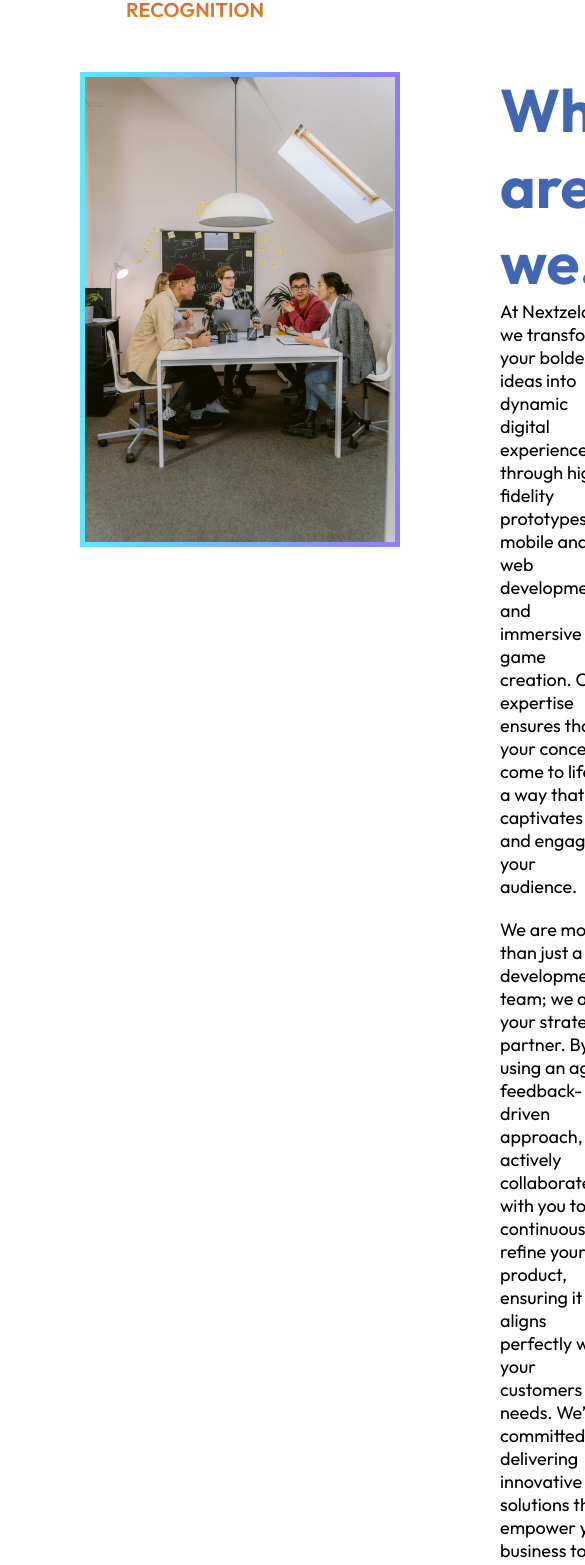
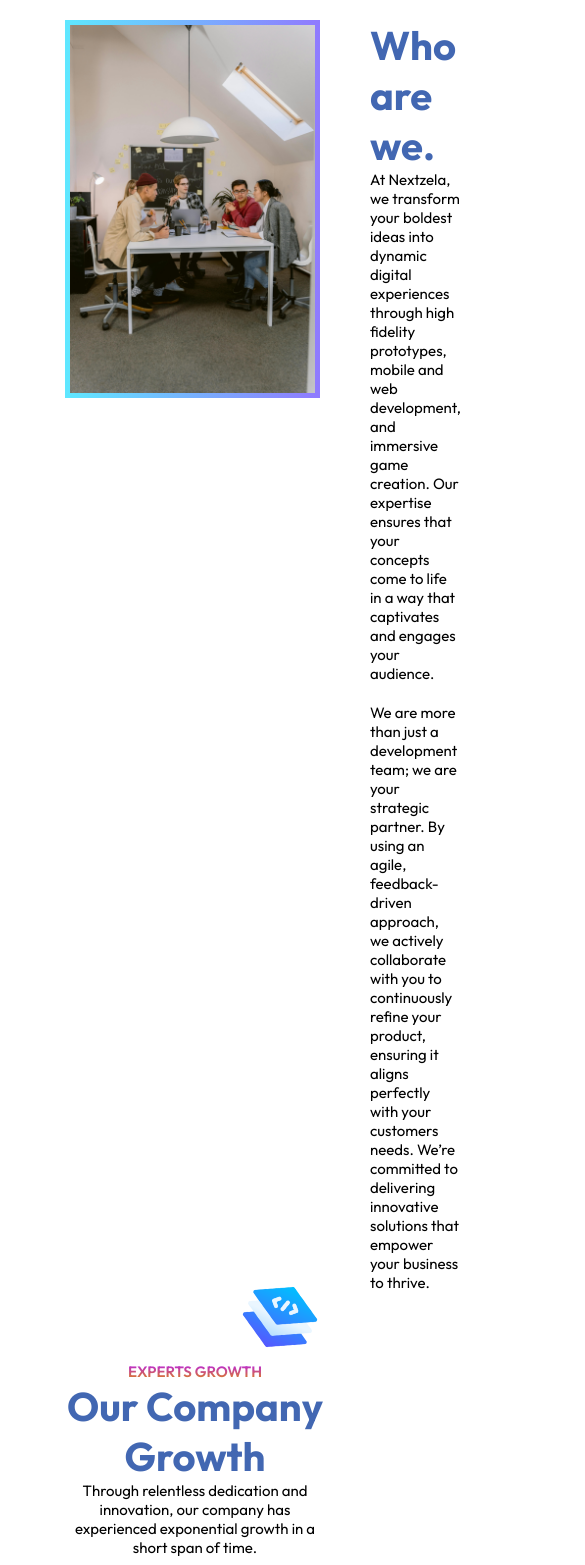
Before and after one commit to udarasahan/nextzela-company-website, a React (Vite) app: page / in a window 390 px wide. Shown: the part 1122-2687 px from the top of the page, 585 px wide, since content can reach past the window. Built offline with nearby package versions, Linux system fonts and the light colour scheme.

Commit message:
about page make responsive step 2

```diff
--- a/src/Componants/About/About.css
+++ b/src/Componants/About/About.css
@@ -205,3 +205,103 @@
         padding: 15px 10px;
     }
 }
+
+@media (max-width: 955px) {
+    .topic {
+        font-size: 15px;
+    }
+    .about-left img {
+        max-width: 300px;
+    }
+    .about-content {
+        gap: 70px;
+    }
+    .about-right h1 {
+        font-size: 50px;
+    }
+    .about-right p {
+        font-size: 17px;
+    }
+    .middle img {
+        max-width: 100px;
+    }
+    .growth-upper h1 {
+        font-size: 50px;
+    }
+    .growth-upper p {
+        font-size: 17px;
+    }
+    .growth-content {
+        padding: 12px 8px;
+    }
+    .growth-lower img {
+        max-width: 60px;
+    }
+    .growth-content h1 {
+        font-size: 30px;
+    }
+}
+
+@media (max-width: 907px) {
+    .about-right p {
+        font-size: 16px;
+        width: 95%;
+    }
+    .middle img {
+        max-width: 85px;
+    }
+    .about-content {
+        gap: 60px;
+    }
+    .about {
+        padding: 85px 65px;
+    }
+    .about-left img {
+        max-width: 260px;
+    }
+    .growth {
+        margin-top: 70px;
+    }
+}
+
+@media (max-width: 819px) {
+    .about-content {
+        gap: 50px;
+    }
+}
+
+@media (max-width: 780px) {
+    .about-right h1 {
+        font-size: 40px;
+    }
+    .about-right p {
+        font-size: 15px;
+        width: 100%;
+    }
+    .about-left img {
+        max-width: 245px;
+    }
+    .middle img {
+        max-width: 70px;
+    }
+    .growth-lower {
+        gap: 20px;
+    }
+    .growth-upper h1 {
+        font-size: 40px;
+    }
+    .growth-upper p {
+        font-size: 15px;
+    }
+    .growth-lower img {
+        max-width: 50px;
+        margin-bottom: 10px;
+    }
+    .growth-lower h1 {
+        margin-bottom: 10px;
+    }
+    .growth-lower p {
+        font-size: 18px;
+        margin-bottom: 10px;
+    }
+}
--- a/src/Componants/About/About.jsx
+++ b/src/Componants/About/About.jsx
@@ -28,7 +28,7 @@
             <img src={assets.image1} alt="" />
         </div>
         <div className="growth">
-            <p className="topic">Experts growth</p>
+            <p className="topic">EXPERTS GROWTH</p>
             <div className="growth-upper">
                 <h1>Our Company Growth</h1>
                 <p>Through relentless dedication and innovation, our company has</p>
```
Lines whose indentation alone changed are shown as unchanged.
